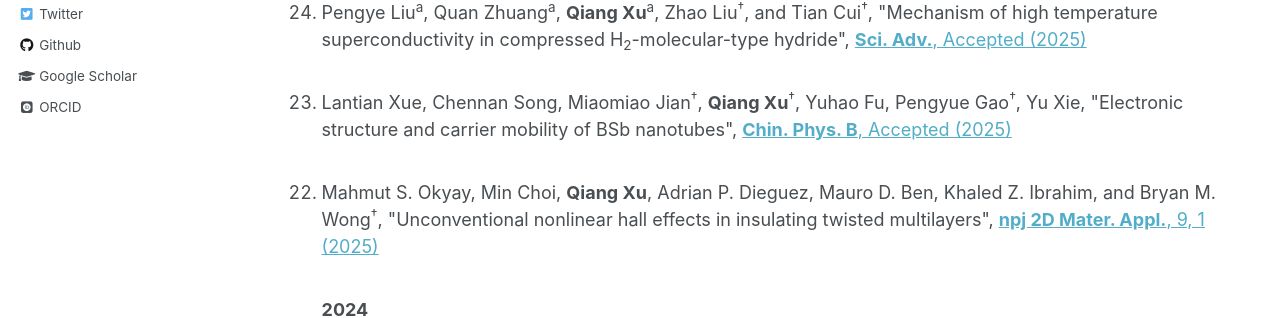
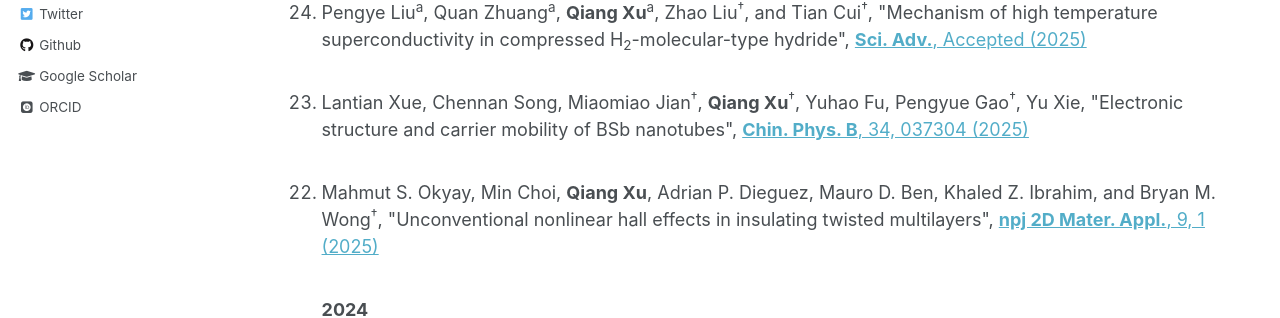
Before and after one commit to xqjlu/xqjlu.github.io, a Jekyll site: the page built from _pages/publications.md, in a window 1280 px wide and 900 px high. Shown: the part 400-718 px from the top of the window. Built offline with Jekyll 4.4.1, drawn with Linux system fonts in a browser that asks for light colours; some web fonts are replaced.

Commit message:
vol for CPB

```diff
--- a/_pages/publications.md
+++ b/_pages/publications.md
@@ -50,7 +50,7 @@ Corresponding Author<sup>†</sup>; These authors contributed equally<sup>a</sup
 
 <li>Lantian Xue, Chennan Song, Miaomiao Jian<sup>†</sup>, <b>Qiang Xu</b><sup>†</sup>, Yuhao Fu, Pengyue Gao<sup>†</sup>, Yu Xie,
 "Electronic structure and carrier mobility of BSb nanotubes",
-<a href="https://doi.org/10.1088/1674-1056/adacd3" target="_blank"><b>Chin. Phys. B</b>, Accepted (2025)</a>
+<a href="https://doi.org/10.1088/1674-1056/adacd3" target="_blank"><b>Chin. Phys. B</b>, 34, 037304 (2025)</a>
 </li><br>
 
 <li>Mahmut S. Okyay, Min Choi, <b>Qiang Xu</b>, Adrian P. Dieguez, Mauro D. Ben, Khaled Z. Ibrahim, and Bryan M. Wong<sup>†</sup>,
```
